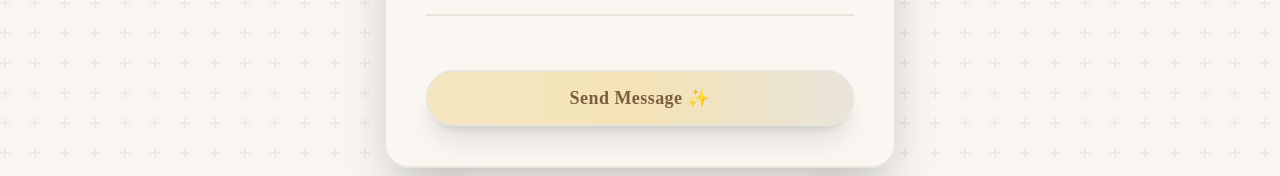
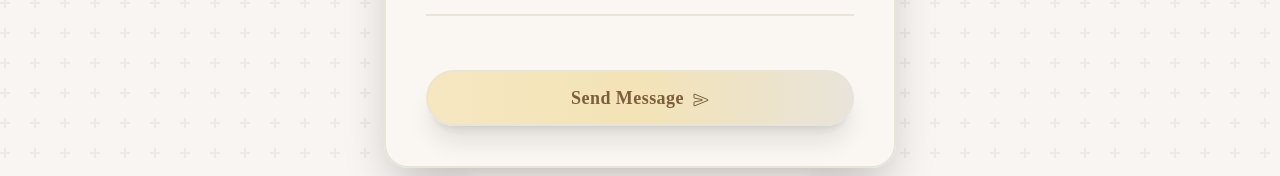
Before and after one commit to CodeXGautam/portfolio, a React (Create React App) app in the folder frontend/: page / in a window 1280 px wide. Shown: the part 5492-5668 px from the top of the page. Built offline with nearby package versions, Linux system fonts and the light colour scheme.

Commit message:
feat: scaffold portfolio structure with Home, Projects, Contact, Experience pages and resume asset

```diff
--- a/frontend/src/pages/Contact.js
+++ b/frontend/src/pages/Contact.js
@@ -3,6 +3,7 @@
 import React, { useState } from 'react';
 import { motion } from 'framer-motion';
 import toast, { Toaster } from 'react-hot-toast';
+import { IoSendOutline } from 'react-icons/io5';
 
 const Contact = () => {
     const [formData, setFormData] = useState({
@@ -129,7 +130,7 @@ const Contact = () => {
                     whileHover={{ scale: 1.05, y: -2 }}
                     whileTap={{ scale: 0.95 }}
                 >
-                    Send Message ✨
+                    Send Message <IoSendOutline className="w-4 h-4 inline-block ml-1" />
                 </motion.button>
                 {/* Enhanced decorative bottom border */}
                 <div className="absolute -bottom-4 left-1/2 -translate-x-1/2 w-2/3 h-2 bg-[#E9E4DA] dark:bg-dark-warm-primary/30 rounded-full blur-sm opacity-60 dark:opacity-40 transition-all duration-500"></div>
```
